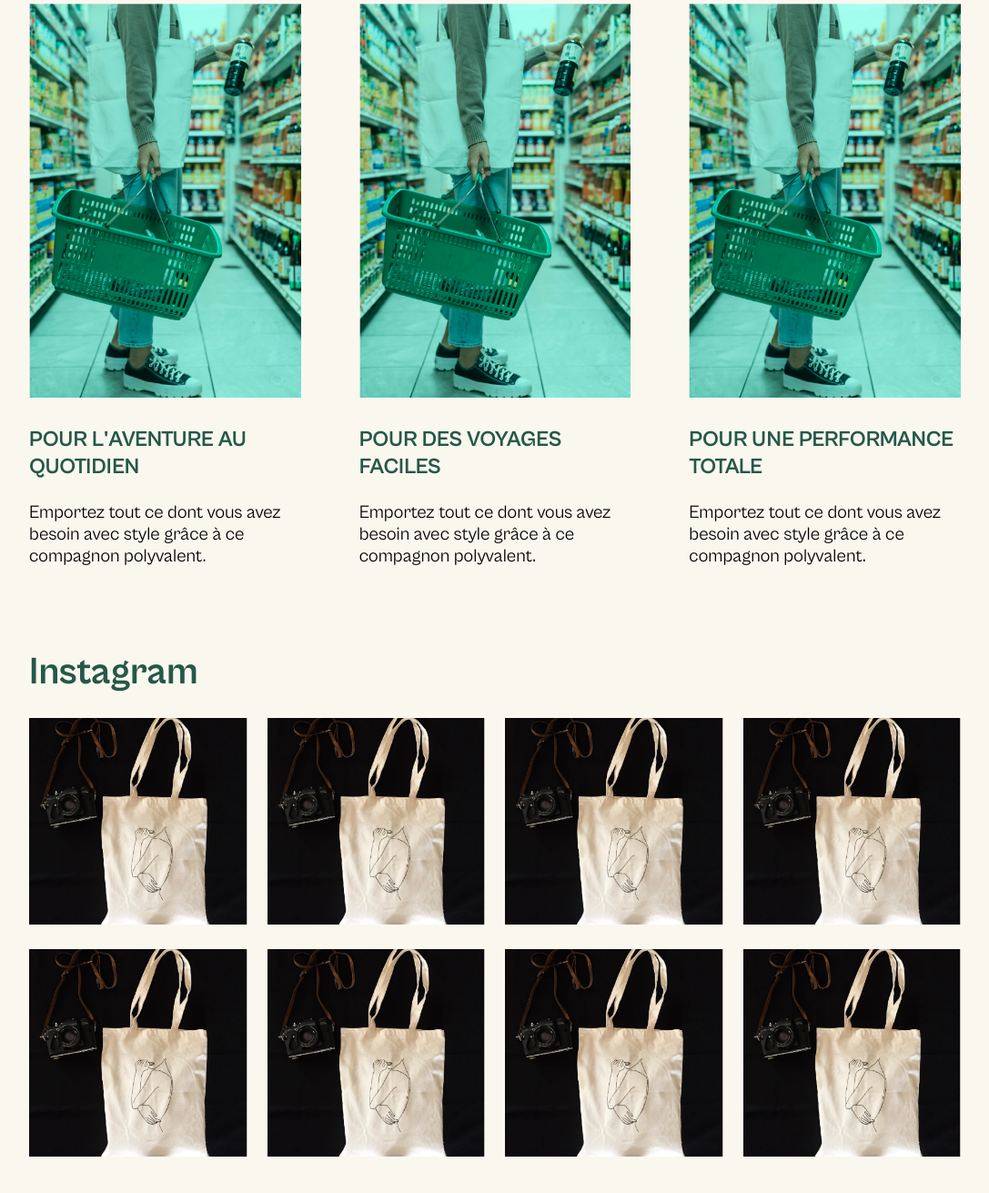
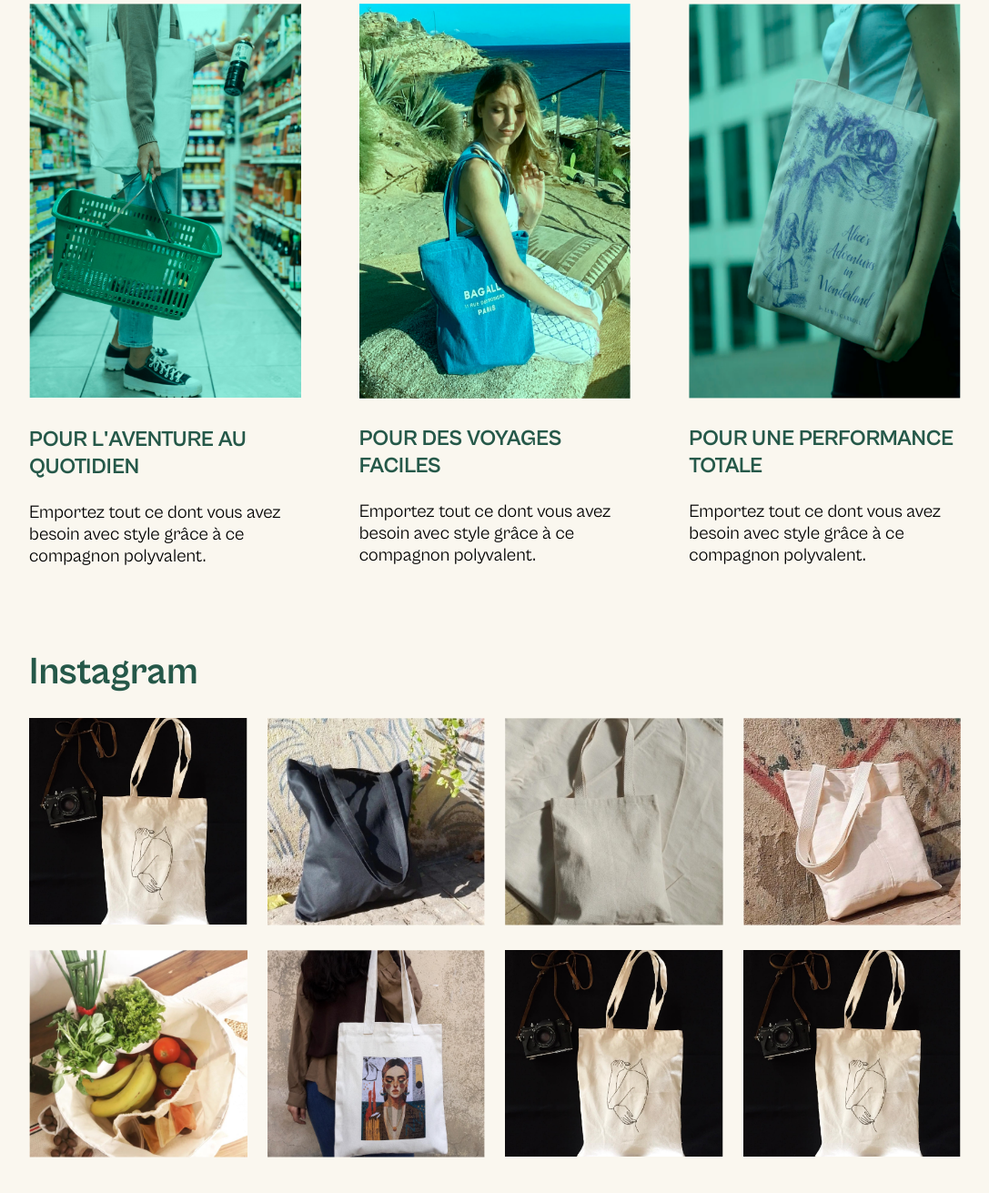
Before and after one commit to TokyFy/harontsika, a website built with Vite: page index.html in a window 1280 px wide. Shown: the part 1650-2961 px from the top of the page at 91% size, without its empty margins (96-1183 px from the left). Built offline with nearby package versions, Linux system fonts and the light colour scheme.

Commit message:
Change placeholder image

```diff
--- a/index.html
+++ b/index.html
@@ -83,7 +83,7 @@
         </div>
         <div class="collection">
             <div class="collection--image">
-                <img src="/assets/collection_one.png">
+                <img src="/assets/collection_two.png">
             </div>
             <div class="collection--text">
                 <h3>POUR DES VOYAGES FACILES</h3>
@@ -95,7 +95,7 @@
         </div>
         <div class="collection">
             <div class="collection--image">
-                <img src="/assets/collection_one.png">
+                <img src="/assets/collection_three.png">
             </div>
             <div class="collection--text">
                 <h3>POUR UNE PERFORMANCE TOTALE</h3>
@@ -117,19 +117,19 @@
             <img src="/assets/photo-one.png" alt="">
         </div>
         <div class="photo">
-            <img src="/assets/photo-one.png" alt="">
+            <img src="/assets/photo-two.png" alt="">
         </div>
         <div class="photo">
-            <img src="/assets/photo-one.png" alt="">
+            <img src="/assets/photo-three.png" alt="">
         </div>
         <div class="photo">
-            <img src="/assets/photo-one.png" alt="">
+            <img src="/assets/photo-four.png" alt="">
         </div>
         <div class="photo">
-            <img src="/assets/photo-one.png" alt="">
+            <img src="/assets/photo-six.png" alt="">
         </div>
         <div class="photo">
-            <img src="/assets/photo-one.png" alt="">
+            <img src="/assets/photo-seven.png" alt="">
         </div>
         <div class="photo">
             <img src="/assets/photo-one.png" alt="">
```
Also changed, not shown: public/assets/collection_three.png (added), public/assets/collection_two.png (added), public/assets/photo-eigth.png (added), public/assets/photo-four.png (added), public/assets/photo-nine.png (added), public/assets/photo-seven.png (added), public/assets/photo-six.png (added), public/assets/photo-ten.png (added), public/assets/photo-three.png (added), public/assets/photo-two.png (added).
